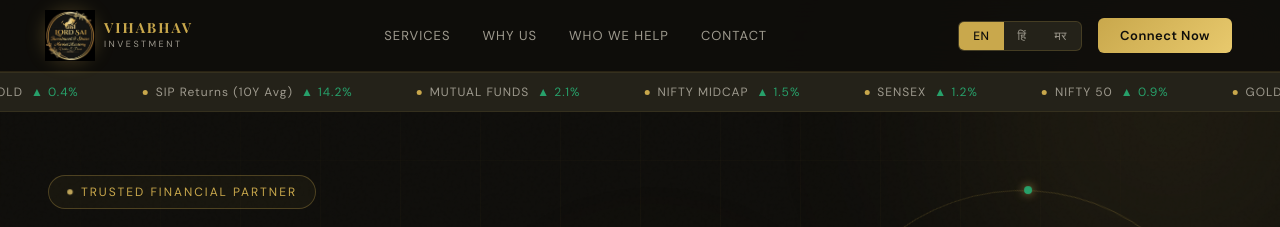
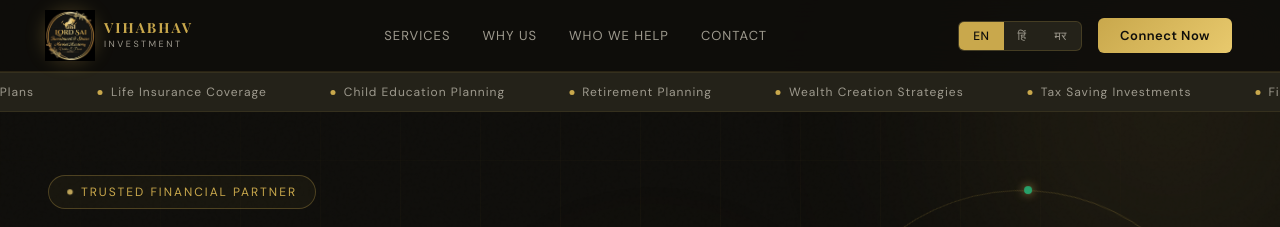
Before and after one commit to Lord-Sai/VIHABHAV, a plain HTML site: page index.html in a window 1280 px wide. Shown: the top 227 px of the page. Drawn offline with nearby package versions, Linux system fonts and the light colour scheme.

Commit message:
Update index.html

```diff
--- a/index.html
+++ b/index.html
@@ -931,18 +931,39 @@ function setLang(lang) {
 <!-- TICKER -->
 <div class="ticker" style="position:fixed;top:72px;left:0;right:0;z-index:999;">
   <div class="ticker-track">
-    <span class="ticker-item"><span class="ticker-dot"></span> SENSEX <span class="ticker-up">▲ 1.2%</span></span>
-    <span class="ticker-item"><span class="ticker-dot"></span> NIFTY 50 <span class="ticker-up">▲ 0.9%</span></span>
-    <span class="ticker-item"><span class="ticker-dot"></span> GOLD <span class="ticker-up">▲ 0.4%</span></span>
-    <span class="ticker-item"><span class="ticker-dot"></span> SIP Returns (10Y Avg) <span class="ticker-up">▲ 14.2%</span></span>
-    <span class="ticker-item"><span class="ticker-dot"></span> MUTUAL FUNDS <span class="ticker-up">▲ 2.1%</span></span>
-    <span class="ticker-item"><span class="ticker-dot"></span> NIFTY MIDCAP <span class="ticker-up">▲ 1.5%</span></span>
-    <span class="ticker-item"><span class="ticker-dot"></span> SENSEX <span class="ticker-up">▲ 1.2%</span></span>
-    <span class="ticker-item"><span class="ticker-dot"></span> NIFTY 50 <span class="ticker-up">▲ 0.9%</span></span>
-    <span class="ticker-item"><span class="ticker-dot"></span> GOLD <span class="ticker-up">▲ 0.4%</span></span>
-    <span class="ticker-item"><span class="ticker-dot"></span> SIP Returns (10Y Avg) <span class="ticker-up">▲ 14.2%</span></span>
-    <span class="ticker-item"><span class="ticker-dot"></span> MUTUAL FUNDS <span class="ticker-up">▲ 2.1%</span></span>
-    <span class="ticker-item"><span class="ticker-dot"></span> NIFTY MIDCAP <span class="ticker-up">▲ 1.5%</span></span>
+
+    <span class="ticker-item"><span class="ticker-dot"></span> SIP Investment Plans</span>
+
+    <span class="ticker-item"><span class="ticker-dot"></span> Mutual Fund Investments</span>
+
+    <span class="ticker-item"><span class="ticker-dot"></span> Health Insurance Plans</span>
+
+    <span class="ticker-item"><span class="ticker-dot"></span> Life Insurance Coverage</span>
+
+    <span class="ticker-item"><span class="ticker-dot"></span> Child Education Planning</span>
+
+    <span class="ticker-item"><span class="ticker-dot"></span> Retirement Planning</span>
+
+    <span class="ticker-item"><span class="ticker-dot"></span> Wealth Creation Strategies</span>
+
+    <span class="ticker-item"><span class="ticker-dot"></span> Tax Saving Investments</span>
+
+    <span class="ticker-item"><span class="ticker-dot"></span> Financial Goal Planning</span>
+
+    <span class="ticker-item"><span class="ticker-dot"></span> Emergency Fund Planning</span>
+
+    <span class="ticker-item"><span class="ticker-dot"></span> Stock Market Learning</span>
+
+    <span class="ticker-item"><span class="ticker-dot"></span> Portfolio Management</span>
+
+    <span class="ticker-item"><span class="ticker-dot"></span> SIP Investment Plans</span>
+
+    <span class="ticker-item"><span class="ticker-dot"></span> Mutual Fund Investments</span>
+
+    <span class="ticker-item"><span class="ticker-dot"></span> Health Insurance Plans</span>
+
+    <span class="ticker-item"><span class="ticker-dot"></span> Life Insurance Coverage</span>
+
   </div>
 </div>
 
```
